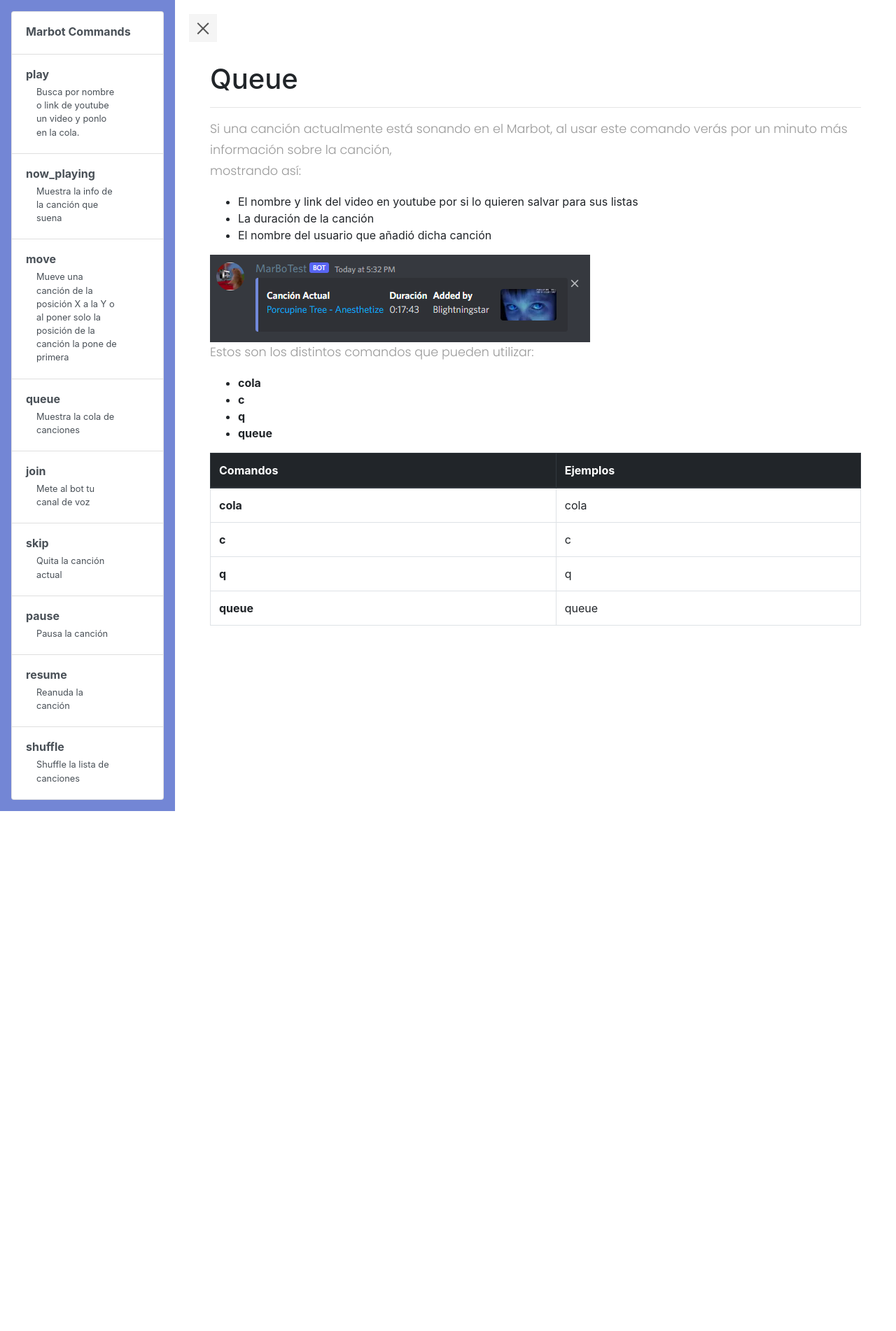
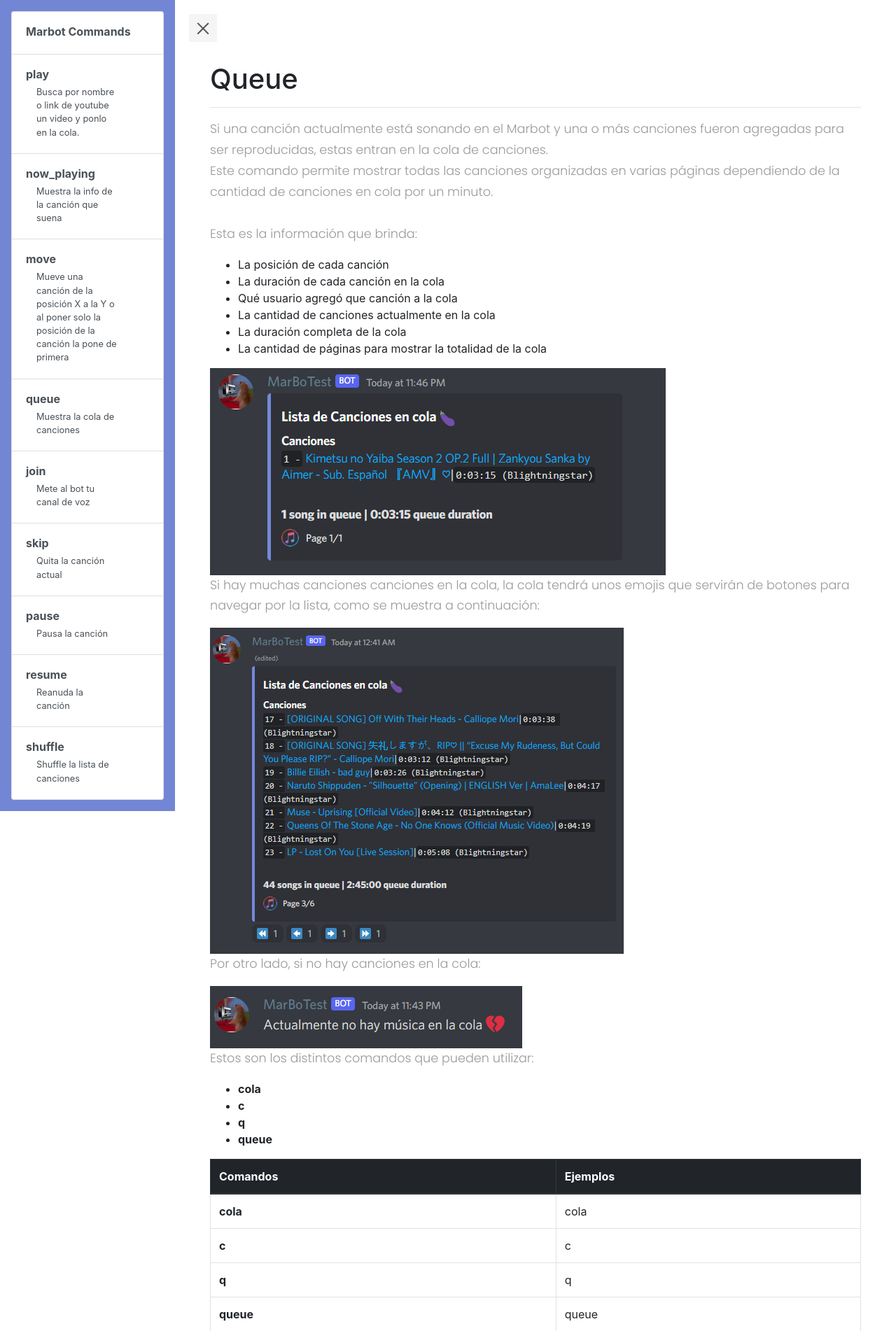
Before and after one commit to Blightningstar/discord_bot, a Django app: page /marbot/commands_help/queue in a window 1280 px wide. Shown: the top 1902 px of the page at 70% size. Before the commit the page ends 1159 px from the top, so only its background shows below. Run offline with Django 4.2, Linux system fonts and the light colour scheme; some libraries are stand-ins or nearby versions.

Commit message:
Task 58 - Adding assets for queue and its html for the view - the sidebar doesn't go to the end

```diff
--- a/discord_bot/templates/music_bot/queue.html
+++ b/discord_bot/templates/music_bot/queue.html
@@ -9,15 +9,30 @@
         <h1 class="mt-4">Queue</h1>
         <hr>
         <p>
-            Si una canción actualmente está sonando en el Marbot, al usar este comando verás por un minuto más información sobre la canción,
-            <br> mostrando así:
+            Si una canción actualmente está sonando en el Marbot y una o más canciones fueron agregadas para ser reproducidas,
+            estas entran en la cola de canciones.
+            <br> Este comando permite mostrar todas las canciones organizadas en varias páginas dependiendo de la
+            cantidad de canciones en cola por un minuto.
+            <br>
+            <br> Esta es la información que brinda:
             <ul>
-                <li>El nombre y link del video en youtube por si lo quieren salvar para sus listas</li>
-                <li>La duración de la canción</li>
-                <li>El nombre del usuario que añadió dicha canción</li>
+                <li>La posición de cada canción</li>
+                <li>La duración de cada canción en la cola</li>
+                <li>Qué usuario agregó que canción a la cola</li>
+                <li>La cantidad de canciones actualmente en la cola</li>
+                <li>La duración completa de la cola</li>
+                <li>La cantidad de páginas para mostrar la totalidad de la cola</li>
             </ul>
         </p>
-        <img src="{% static 'assets/now_playing.png' %}" alt="now_playing image">
+        <img src="{% static 'assets/queue.png' %}" alt="queue image">
+        <p>
+            Si hay muchas canciones canciones en la cola, la cola tendrá unos emojis que servirán de botones para navegar por la lista, como se muestra a continuación:
+        </p>
+        <img src="{% static 'assets/big_queue.png' %}" alt="big queue image">
+        <p>
+            Por otro lado, si no hay canciones en la cola:
+        </p>
+        <img src="{% static 'assets/empty_queue.png' %}" alt="empty queue image">
         <p>
             Estos son los distintos comandos que pueden utilizar:
             <ul>
```
Also changed, not shown: discord_bot/static/assets/big_queue.png (added), discord_bot/static/assets/empty_queue.png (added), discord_bot/static/assets/queue.png (added).
